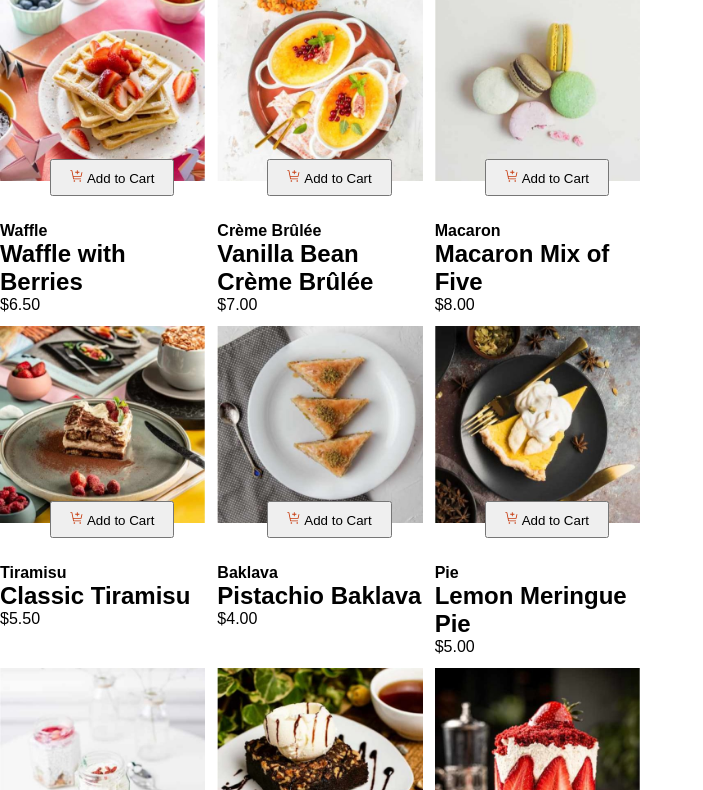
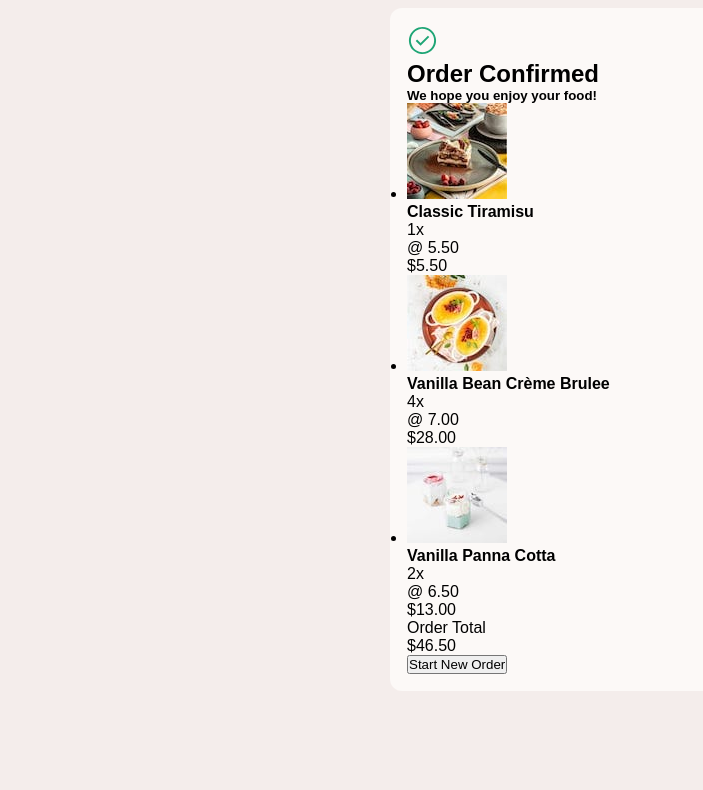
Before and after one commit to Amitlakra07/product-list-cart-menu, a plain HTML site: page index.html in a window 1280 px wide. Shown: the part 52-842 px from the top of the page, without its empty margins (0-703 px from the left). After the commit the page ends 803 px from the top, so only its background shows below. Drawn offline with Linux system fonts and the light colour scheme.

Commit message:
Working on Order Confirmed Page

```diff
--- a/css/style.css
+++ b/css/style.css
@@ -5,72 +5,167 @@
     font-family: sans-serif;
 }
 
-.container {
+body {
+    background-color: var(--Rose100);
+}
+
+:root {
+    --pureRed: hsl(14, 86%, 42%);
+    --pureGreen: hsl(159, 69%, 38%);
+    --Rose50: hsl(20, 50%, 98%);
+    --Rose100: hsl(13, 31%, 94%);
+    --Rose300: hsl(14, 25%, 72%);
+    --Rose400: hsl(7, 20%, 60%);
+    --Rose500: hsl(12, 20%, 44%);
+    --Rose900: hsl(14, 65%, 9%);
+}
+
+/* .container {
     display: grid;
-    grid-template-columns: repeat(3, 1fr);
-    grid-template-rows: repeat(3, 1fr);
-    width: 50%;
+    grid-template-columns: 1fr 1fr 1fr 1.5fr;
+    grid-template-rows: 40px 1fr 1fr 1fr;
+    width: calc(100% - 20%);
     gap: 12px;
+    margin: 40px;
+}
+
+h1 {
+    grid-column: 1/2;
+    grid-row: 1/2;
 }
 
 #food__item__1 {
     grid-column: 1/2;
-    grid-row: 1/2;
+    grid-row: 2/3;
 }
 
 #food__item__2 {
     grid-column: 2/3;
-    grid-row: 1/2;
+    grid-row: 2/3;
 }
 
 #food__item__3 {
     grid-column: 3/4;
-    grid-row: 1/2;
+    grid-row: 2/3;
 }
 
 #food__item__4 {
     grid-column: 1/2;
-    grid-row: 2/3;
+    grid-row: 3/4;
 }
 
 #food__item__5 {
     grid-column: 2/3;
-    grid-row: 2/3;
+    grid-row: 3/4;
 }
 
 #food__item__6 {
     grid-column: 3/4;
-    grid-row: 2/3;
+    grid-row: 3/4;
 }
 
 #food__item__7 {
     grid-column: 1/2;
-    grid-row: 3/4;
+    grid-row: 4/5;
 }
 
 #food__item__8 {
     grid-column: 2/3;
-    grid-row: 3/4;
+    grid-row: 4/5;
 }
 
-#food__item__7 {
+#food__item__9 {
     grid-column: 3/4;
-    grid-row: 3/4;
+    grid-row: 4/5;
 }
 
 .food__item img {
     width: 100%;
 }
 
+.cart__container {
+    grid-column: 4/5;
+    grid-row: 1/3;
+}
+
+.cart__container h2 {
+    margin: 20px 15px;
+}
+
+.cart__container span.cart__img {
+    width: 60%;
+    display: inline-block;
+    position: relative;
+    left: 90px;
+    top: 35px;
+}
+
+.cart__container .cart__bottom__info {
+    margin: 30px 60px;
+}
+
 .food__item button {
-    padding: 8px 18px;
+    padding: .4rem 1rem;
     position: relative;
     top: -26px;
     left: 50px;
     z-index: 9999;
+    border: 1px solid black;
+    border-radius: 20px;
 }
 
 .food__item button span img {
     width: 14px;
     height: 14px;
 }
+
+.container .food__item h4 {
+    color: var(--Rose300);
+    font-weight: 300;
+    margin-top: -16px;
+}
+
+.container .food__item h2 {
+    font-size: 1.2rem;
+    color: var(--Rose900);
+    margin: 6px 0px;
+}
+
+.container .food__item p{
+    color: var(--pureRed);
+}
+
+.container .cart__container {
+    background-color: var(--Rose50);
+    border: 1px solid transparent;
+    border-radius: 12px;
+    height: 270px;
+}
+
+.container .cart__container h2{
+    color: var(--pureRed);
+}
+
+.container .cart__container .cart__bottom__info{
+    color: var(--Rose400);
+} */
+
+/* Order Confirmed Page */
+main .order__confirmed {
+    background-color: var(--Rose50);
+    border: 1px solid transparent;
+    border-radius: 12px;
+    padding: 16px;
+    max-width: 500px;
+    margin: 60px auto;
+}
+
+main .order__confirmed .confirmed__img {
+    max-width: 60px;
+    max-height: 48px;
+    display: inline-block;
+}
+
+main .order__confirmed .confirmed__img img {
+    width: 65%;
+}
--- a/index.html
+++ b/index.html
@@ -26,8 +26,8 @@
 
 <body>
   <main class="main">
-    <h1>Desserts</h1>
-    <div class="container">
+    <!-- <div class="container">
+      <h1>Desserts</h1>
       <div class="food__item" id="food__item__1">
         <img src="./assets/images/image-waffle-desktop.jpg" alt="">
         <button>
@@ -136,10 +136,79 @@
         <h2>Vanilla Panna Cotta</h2>
         <p>$6.50</p>
       </div>
+      <div class="cart__container">
+        <h2>Your Cart ( Quantity )</h2>
+        <span class="cart__img">
+          <img src="./assets/images/illustration-empty-cart.svg" alt="">
+        </span>
+        <p class="cart__bottom__info">
+          Your added items will appear here
+        </p>
+      </div>
+    </div> -->
+    <div class="order__confirmed">
+      <span class="confirmed__img">
+        <img src="./assets/images/icon-order-confirmed.svg" alt="">
+      </span>
+      <h2>Order Confirmed</h2>
+      <h5>We hope you enjoy your food!</h5>
+      <div class="confirmed__list__item">
+        <ul class="unorder__list__item">
+          <li>
+            <div class="thumbnail__img__container">
+              <span class="thumbnail__img">
+                <img src="./assets/images/image-tiramisu-thumbnail.jpg" alt="">
+              </span>
+              <div class="confirmed__item__name">
+                <h4>Classic Tiramisu</h4>
+                <div class="confirmed__quantity">
+                  <p class="item__quantity">1x</p>
+                  <p class="price">@ 5.50</p>
+                </div>
+              </div>
+            </div>
+            <p class="quantity__price">$5.50</p>
+          </li>
+          <li>
+            <div class="thumbnail__img__container">
+              <span class="thumbnail__img">
+                <img src="./assets/images/image-creme-brulee-thumbnail.jpg" alt="">
+              </span>
+              <div class="confirmed__item__name">
+                <h4>Vanilla Bean Crème Brulee</h4>
+                <div class="confirmed__quantity">
+                  <p class="item__quantity">4x</p>
+                  <p class="price">@ 7.00</p>
+                </div>
+              </div>
+            </div>
+            <p class="quantity__price">$28.00</p>
+          </li>
+          <li>
+            <div class="thumbnail__img__container">
+              <span class="thumbnail__img">
+                <img src="./assets/images/image-panna-cotta-thumbnail.jpg" alt="">
+              </span>
+              <div class="confirmed__item__name">
+                <h4>Vanilla Panna Cotta</h4>
+                <div class="confirmed__quantity">
+                  <p class="item__quantity">2x</p>
+                  <p class="price">@ 6.50</p>
+                </div>
+              </div>
+            </div>
+            <p class="quantity__price">$13.00</p>
+          </li>
+        </ul>
+        <div class="total">
+          <p class="order__total">Order Total</p>
+          <p class="total__price">$46.50</p>
+        </div>
+      </div>
+      <button id="new__order">Start New Order</button>
     </div>
   </main>
-  Your Cart (<!-- Quantity -->)
-  Your added items will appear here
+
 
   <!-- <div class="attribution">
     Challenge by <a href="https://www.frontendmentor.io?ref=challenge">Frontend Mentor</a>.
```
